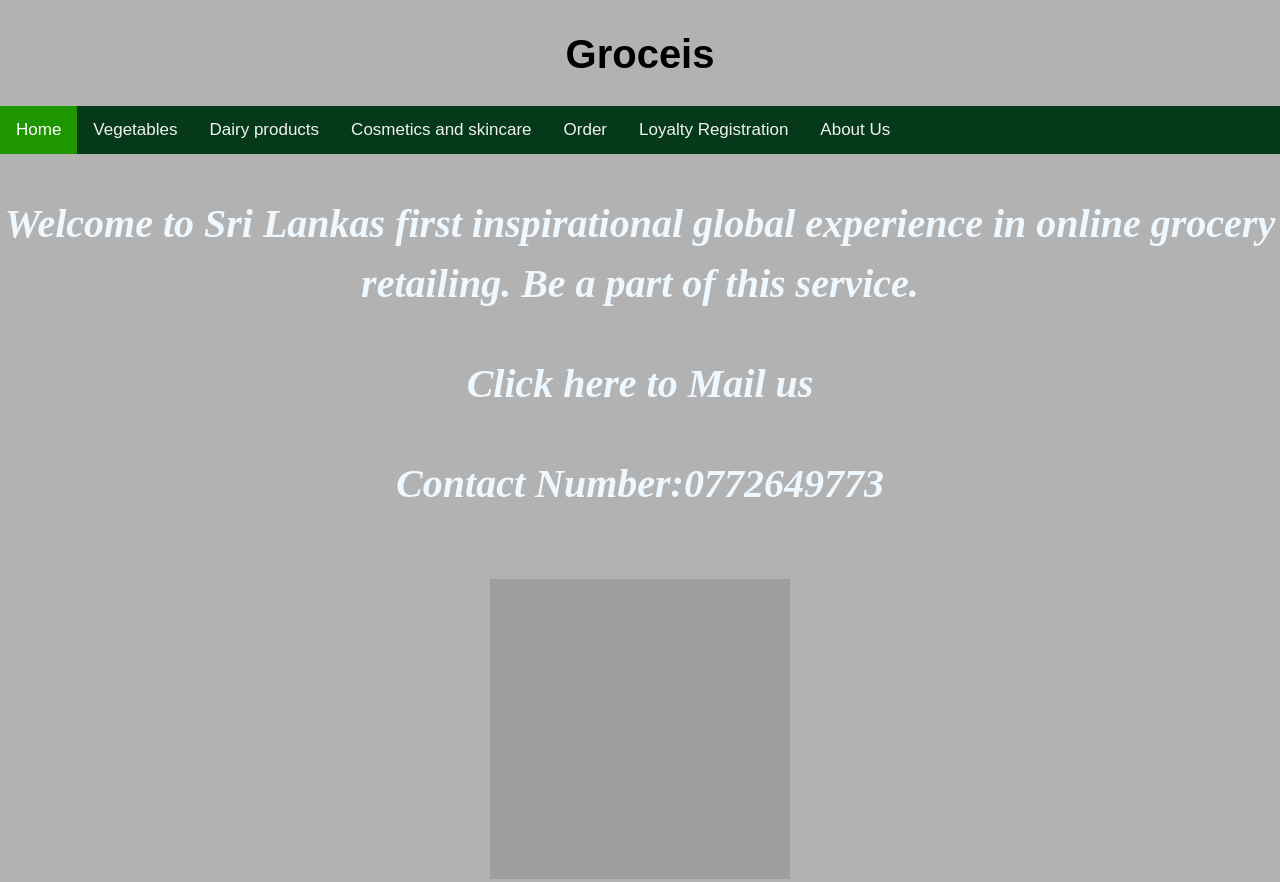
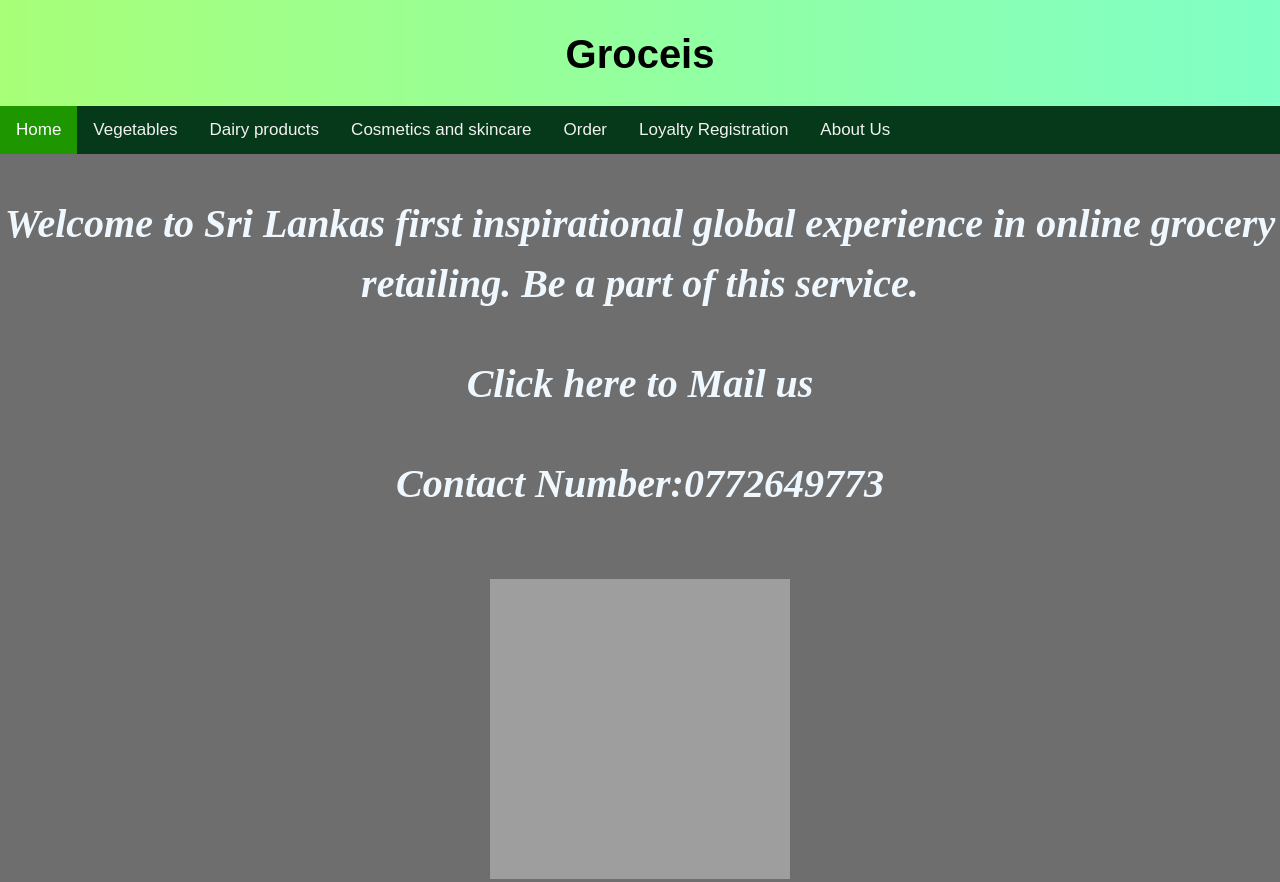
Before and after one commit to TharushiHP/Grocies, a plain HTML site: page index.html in a window 1280 px wide. Shown: the top 882 px of the page. Drawn offline with Linux system fonts and the light colour scheme; the site is published under a folder, as on GitHub Pages, so addresses that start at the root find nothing.

Commit message:
add relative path to background images

```diff
--- a/css styles/aboutus.css
+++ b/css styles/aboutus.css
@@ -2,7 +2,7 @@
   text-align: center;
   padding-top: 3px;
   padding-bottom: 3px;
-  background-image: url("/homepageimages/Summer\ Dog.jpg");
+  background-image: url("../homepageimages/Summer\ Dog.jpg");
 }
 
 .header-title{
--- a/css styles/cosmetics.css
+++ b/css styles/cosmetics.css
@@ -9,7 +9,7 @@ body {
     text-align: center;
     padding-top: 2px;
     padding-bottom: 2px;
-    background-image: url("/homepageimages/Summer\ Dog.jpg");
+    background-image: url("../homepageimages/Summer\ Dog.jpg");
   }
 
   .header-title{
--- a/css styles/dairy.css
+++ b/css styles/dairy.css
@@ -10,7 +10,7 @@ body {
     text-align: center;
     padding-top: 2px;
     padding-bottom: 2px;
-    background-image: url("/homepageimages/Summer\ Dog.jpg");
+    background-image: url("../homepageimages/Summer\ Dog.jpg");
   }
 
   .header-title{
--- a/css styles/home.css
+++ b/css styles/home.css
@@ -2,7 +2,7 @@
   text-align: center;
   padding-top: 5px;
   padding-bottom: 2px;
-  background-image: url("/homepageimages/Summer\ Dog.jpg");
+  background-image: url("../homepageimages/Summer\ Dog.jpg");
 }
 
 .header-title{
@@ -50,7 +50,7 @@
     background-color: white;
     color: #333;
     box-shadow: inset 0 0 0 100vmax rgba(0,0,0,.3);
-    background-image: url("/homepageimages/groceries.jpg");
+    background-image: url("../homepageimages/groceries.jpg");
     background-repeat: no-repeat; /* Do not repeat the image */
     background-size: cover;
 
--- a/css styles/loyalty.css
+++ b/css styles/loyalty.css
@@ -7,7 +7,7 @@ body{
     text-align: center;
     padding-top: 3px;
     padding-bottom: 3px;
-    background-image: url("/homepageimages/Summer\ Dog.jpg");
+    background-image: url("../homepageimages/Summer\ Dog.jpg");
   }
 
   .header-title{
--- a/css styles/order.css
+++ b/css styles/order.css
@@ -7,7 +7,7 @@ body{
   text-align: center;
   padding-top: 3px;
   padding-bottom: 3px;
-  background-image: url("/homepageimages/Summer\ Dog.jpg");
+  background-image: url("../homepageimages/Summer\ Dog.jpg");
 }
 
 .header-title{
--- a/css styles/vegetable.css
+++ b/css styles/vegetable.css
@@ -7,7 +7,7 @@ body{
     text-align: center;
     padding-top: 5px;
     padding-bottom: 16px;
-    background-image: url("/homepageimages/Summer\ Dog.jpg");
+    background-image: url("../homepageimages/Summer\ Dog.jpg");
   }
 
   .header-title{
```
